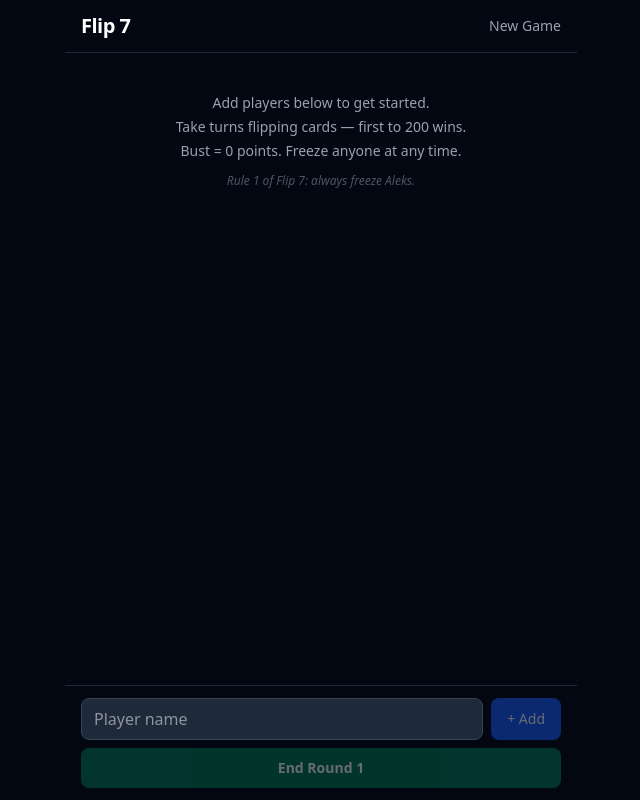
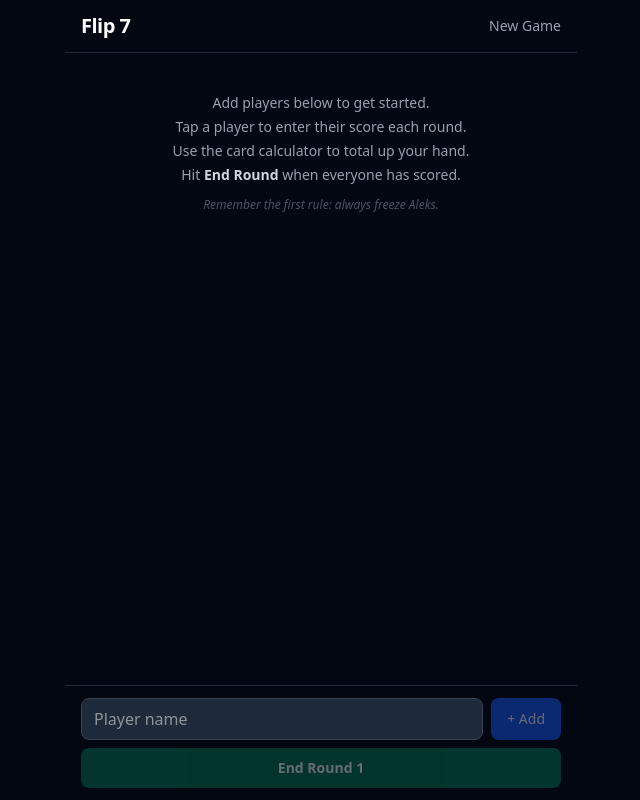
Before and after one commit to nickjharr/flip7scorecard, a SvelteKit app: page / in a window 1280 px wide. Shown: the whole page, without its empty margins (319-959 px from the left). Built offline with nearby package versions, Linux system fonts and the light colour scheme.

Commit message:
feat: rework placeholder copy to focus on app usage (SE-27)

```diff
--- a/src/routes/+page.svelte
+++ b/src/routes/+page.svelte
@@ -61,9 +61,10 @@
     {#if game.players.length === 0}
       <div class="text-gray-400 text-sm text-center mt-8 space-y-1">
         <p>Add players below to get started.</p>
-        <p>Take turns flipping cards — first to 200 wins.</p>
-        <p>Bust = 0 points. Freeze anyone at any time.</p>
-        <p class="text-gray-600 text-xs mt-3 italic">Rule 1 of Flip 7: <em>always</em> freeze Aleks.</p>
+        <p>Tap a player to enter their score each round.</p>
+        <p>Use the card calculator to total up your hand.</p>
+        <p>Hit <strong class="text-gray-300">End Round</strong> when everyone has scored.</p>
+        <p class="text-gray-600 text-xs mt-3 italic">Remember the first rule: <em>always</em> freeze Aleks.</p>
       </div>
     {/if}
 
```
